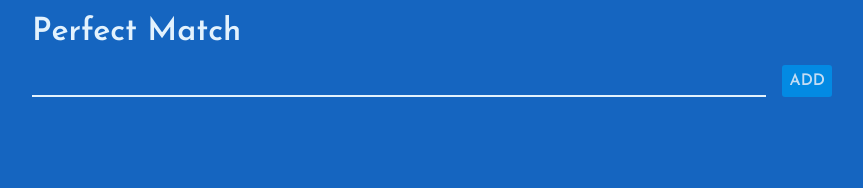
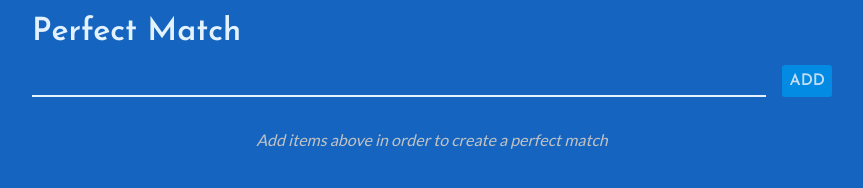
Before and after one commit to Lytol/perfect-match, a React app: page / in a window 1280 px wide. Shown: the whole page, without its empty margins (208-1071 px from the left). Built offline with nearby package versions, Linux system fonts and the light colour scheme.

Commit message:
Notify user if there are no items added yet

```diff
--- a/src/components/Entries.js
+++ b/src/components/Entries.js
@@ -46,15 +46,20 @@ function EntryList(props) {
   const entries = props.entries;
   const onRemove = props.onRemove;
 
-  const entryItems = entries.map((value) =>
-    <Entry key={value.toString()} value={value} onRemove={onRemove} />
+  if (_.isEmpty(entries)) {
+    return (
+      <ul className="entry-list">
+        <li className="empty">Add items above in order to create a perfect match</li>
+      </ul>
     );
-
+  } else {
+    const entryItems = entries.map((value) => <Entry key={value.toString()} value={value} onRemove={onRemove} />);
     return (
       <ul className="entry-list">
         {entryItems}
       </ul>
     );
+  }
 }
 
 EntryList.propTypes = {
--- a/src/style.scss
+++ b/src/style.scss
@@ -4,6 +4,7 @@ $color-primary: #1565C0;
 $color-accent: #0091EA;
 $color-dark: #0D47A1;
 $color-text: #E3F2FD;
+$color-text-secondary: #C3C3C3;
 $font-primary: 'Lato', sans-serif;
 $font-alternate: 'Josefin Sans', sans-serif;
 $spacer: 1rem;
@@ -77,6 +78,12 @@ button {
   margin: $spacer*2 0;
   padding: 0;
   list-style-type: none;
+
+  .empty {
+    color: $color-text-secondary;
+    text-align: center;
+    font-style: italic;
+  }
 }
 
 .entry {
```
Also changed, not shown: README.md. Lines whose indentation alone changed are shown as unchanged.
